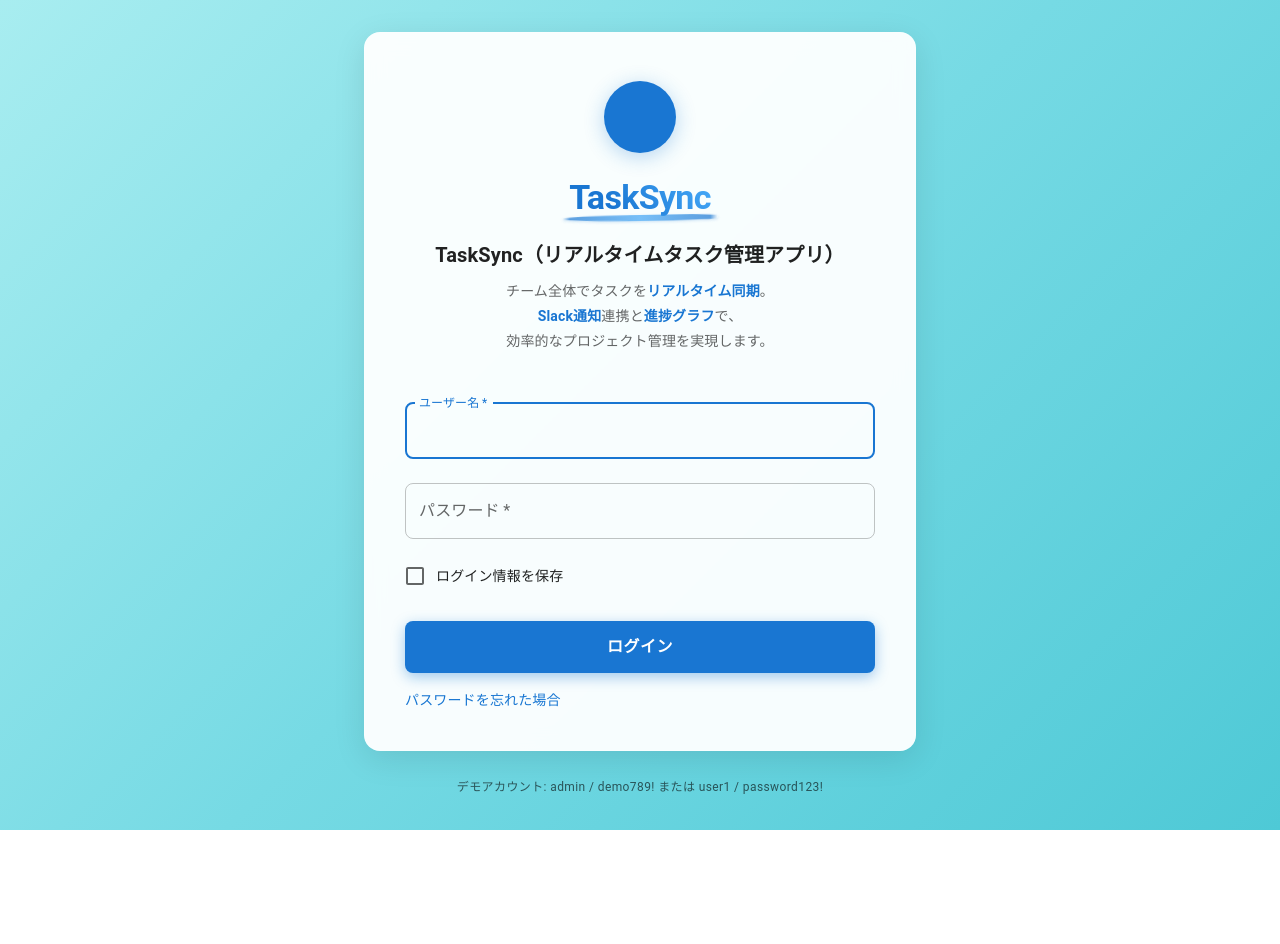
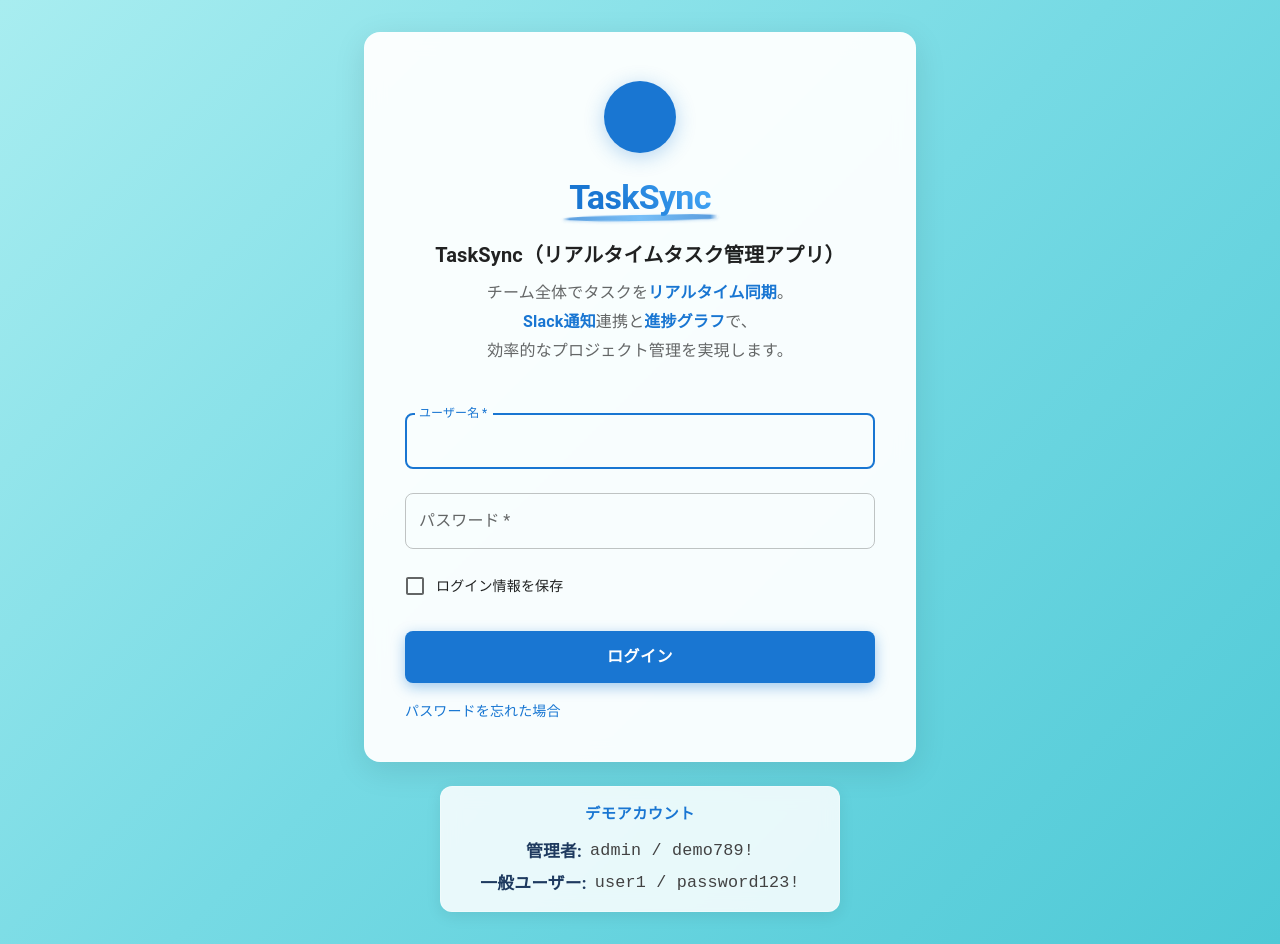
Before and after one commit to TechCat-Hello/realtime-task-app, a React (Create React App) app in the folder frontend/: page / in a window 1280 px wide. Before the commit the page ends 830 px from the top, so only its background shows below. Built offline with nearby package versions, Linux system fonts and the light colour scheme; some icons are missing.

Commit message:
style: Enhance login page with larger fonts and modern demo account display

```diff
--- a/frontend/src/Login.js
+++ b/frontend/src/Login.js
@@ -172,7 +172,7 @@
             align="center"
             sx={{
               mb: 3,
-              fontSize: { xs: '0.75rem', sm: '0.875rem' },
+              fontSize: { xs: '0.875rem', sm: '1rem' },
               maxWidth: '450px',
               lineHeight: 1.8
             }}
@@ -295,10 +295,92 @@
         </Box>
       </Paper>
 
-      <Box sx={{ mt: 3, textAlign: 'center' }}>
-        <Typography variant="caption" color="text.secondary">
-          デモアカウント: admin / demo789! または user1 / password123!
+      <Box
+        sx={{
+          mt: 3,
+          px: 3,
+          py: 2,
+          background: 'rgba(255, 255, 255, 0.85)',
+          backdropFilter: 'blur(10px)',
+          borderRadius: 3,
+          border: '1px solid rgba(255, 255, 255, 0.3)',
+          boxShadow: '0 4px 16px rgba(0, 0, 0, 0.08)',
+          maxWidth: '400px',
+          mx: 'auto'
+        }}
+      >
+        <Typography
+          variant="subtitle2"
+          align="center"
+          sx={{
+            fontSize: { xs: '0.875rem', sm: '0.95rem' },
+            fontWeight: 600,
+            color: '#1976d2',
+            mb: 1.5,
+            letterSpacing: '0.5px',
+            textTransform: 'uppercase'
+          }}
+        >
+          デモアカウント
         </Typography>
+        <Box sx={{ display: 'flex', flexDirection: 'column', gap: 1 }}>
+          <Box sx={{
+            display: 'flex',
+            alignItems: 'center',
+            justifyContent: 'center',
+            gap: 1
+          }}>
+            <Typography
+              variant="body2"
+              sx={{
+                fontSize: { xs: '0.95rem', sm: '1.05rem' },
+                fontWeight: 600,
+                color: '#1e3a5f'
+              }}
+            >
+              管理者:
+            </Typography>
+            <Typography
+              variant="body2"
+              sx={{
+                fontSize: { xs: '0.95rem', sm: '1.05rem' },
+                fontWeight: 400,
+                color: '#424242',
+                fontFamily: 'monospace'
+              }}
+            >
+              admin / demo789!
+            </Typography>
+          </Box>
+          <Box sx={{
+            display: 'flex',
+            alignItems: 'center',
+            justifyContent: 'center',
+            gap: 1
+          }}>
+            <Typography
+              variant="body2"
+              sx={{
+                fontSize: { xs: '0.95rem', sm: '1.05rem' },
+                fontWeight: 600,
+                color: '#1e3a5f'
+              }}
+            >
+              一般ユーザー:
+            </Typography>
+            <Typography
+              variant="body2"
+              sx={{
+                fontSize: { xs: '0.95rem', sm: '1.05rem' },
+                fontWeight: 400,
+                color: '#424242',
+                fontFamily: 'monospace'
+              }}
+            >
+              user1 / password123!
+            </Typography>
+          </Box>
+        </Box>
       </Box>
 
       {/* Sign Up Dialog - 新規登録機能を有効化する場合は、以下のコメントアウトを解除してください
```
